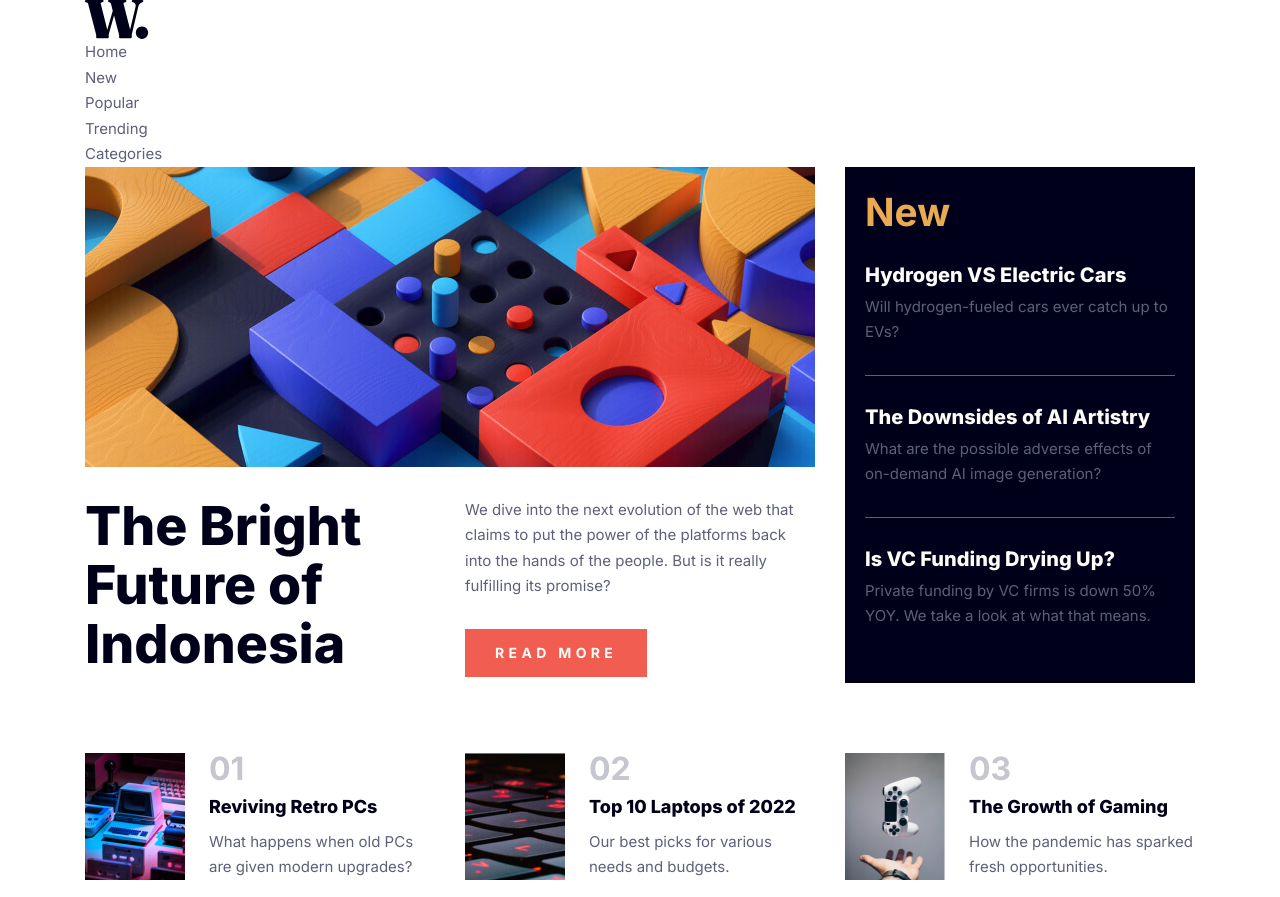
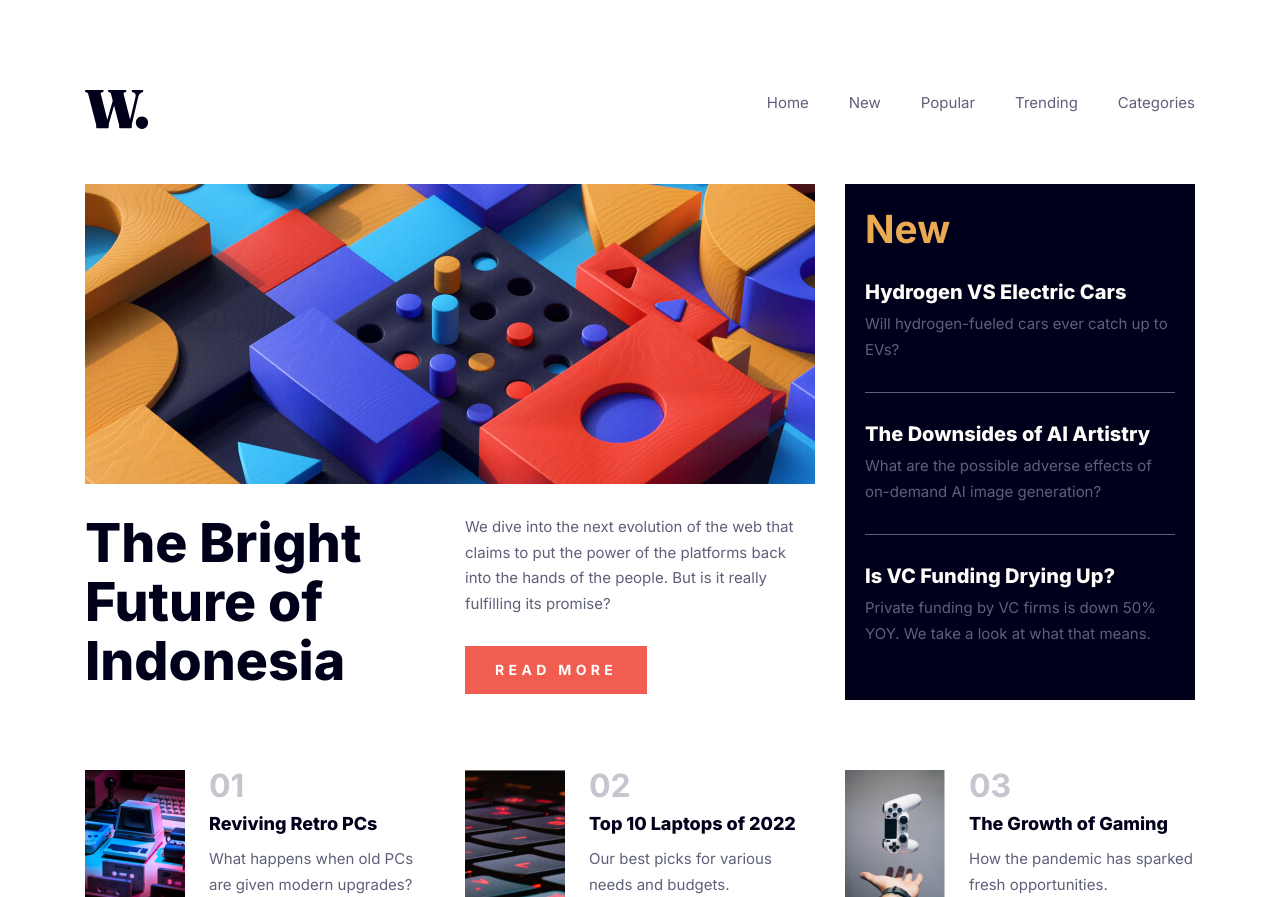
Before and after one commit to arifmuharam/news-web, a website built with Vite: page index.html in a window 1280 px wide. Built offline with nearby package versions, Linux system fonts and the light colour scheme.

Commit message:
feat/create-desktop-layout/create desktop navigation

```diff
--- a/index.html
+++ b/index.html
@@ -24,7 +24,7 @@
         />
       </a>
       <nav>
-        <ul>
+        <ul class="header__links">
           <li><a class="header__link" href="">Home</a></li>
           <li>
             <a class="header__link" href="">New</a>
--- a/src/scss/_global.scss
+++ b/src/scss/_global.scss
@@ -68,6 +68,8 @@ p {
 
 a {
   text-decoration: none;
+  transition: 150ms ease-in-out;
+  transition-property: color, background-color;
 }
 
 img {
--- a/src/scss/components/_blog.scss
+++ b/src/scss/components/_blog.scss
@@ -36,6 +36,10 @@
       font-size: var(--f-xs);
       font-weight: 800;
       line-height: 1.1;
+
+      &:hover {
+        color: var(--c-red);
+      }
     }
   }
 
--- a/src/scss/components/_feature.scss
+++ b/src/scss/components/_feature.scss
@@ -47,5 +47,9 @@
     font-weight: 700;
     text-transform: uppercase;
     padding: u.rem(12) u.rem(30);
+
+    &:hover {
+      background-color: var(--c-blue);
+    }
   }
 }
--- a/src/scss/components/_header.scss
+++ b/src/scss/components/_header.scss
@@ -1,11 +1,24 @@
 @use '../util/' as u;
 
 .header {
+  @media (width >= u.rem(1110)) {
+    display: flex;
+    justify-content: space-between;
+    padding-block: u.rem(90) u.rem(55);
+  }
+
   &__logo {
     width: u.rem(45);
 
     @media (width >= u.rem(1110)) {
       width: u.rem(64);
+    }
+  }
+
+  &__links {
+    @media (width >= u.rem(1110)) {
+      display: flex;
+      gap: u.rem(40);
     }
   }
 
@@ -18,5 +31,9 @@
       font-size: var(--f-body);
       color: var(--c-gray);
     }
+
+    &:hover {
+      color: var(--c-red);
+    }
   }
 }
--- a/src/scss/components/_new.scss
+++ b/src/scss/components/_new.scss
@@ -33,6 +33,10 @@
     font-weight: 800;
     margin-block-end: u.rem(8);
     color: var(--c-white);
+
+    &:hover {
+      color: var(--c-yellow);
+    }
   }
 
   &__description {
```
Also changed, not shown: public/img/close.svg (added), public/img/hamburger.svg (added).
